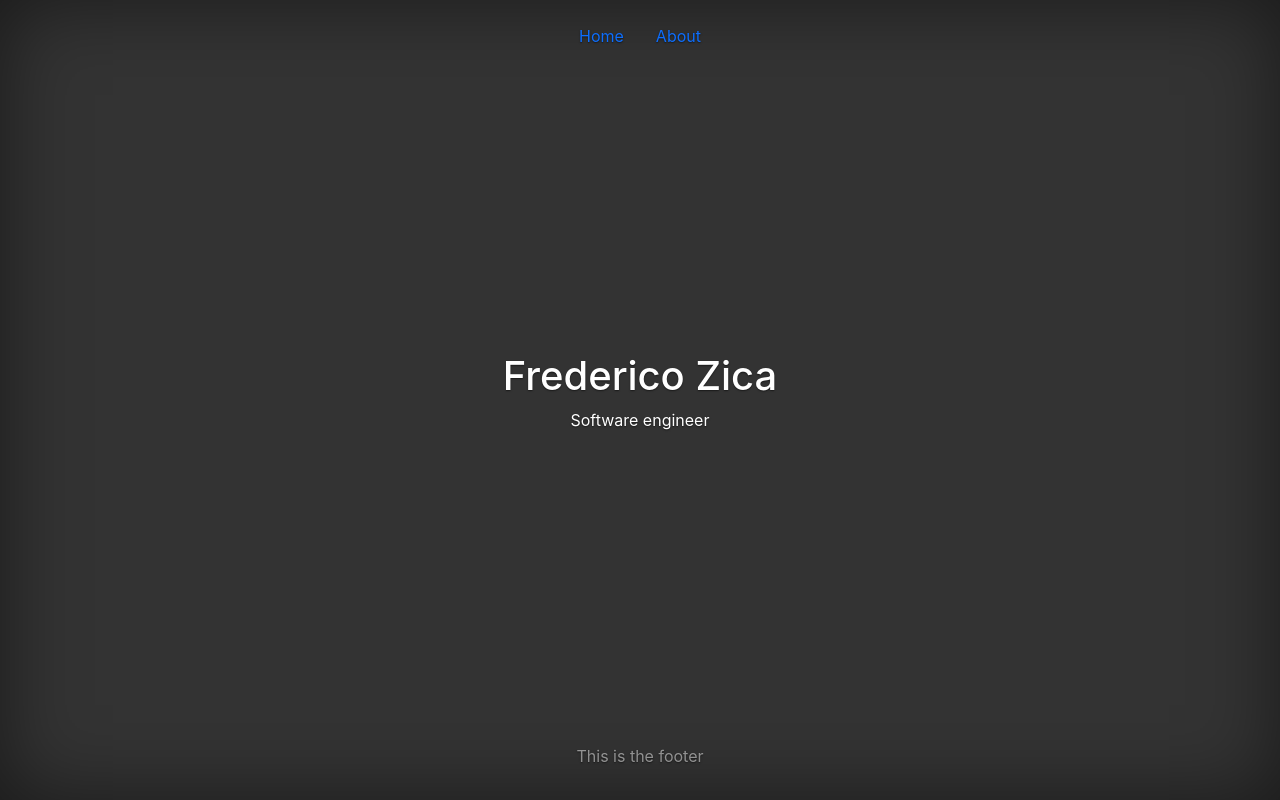
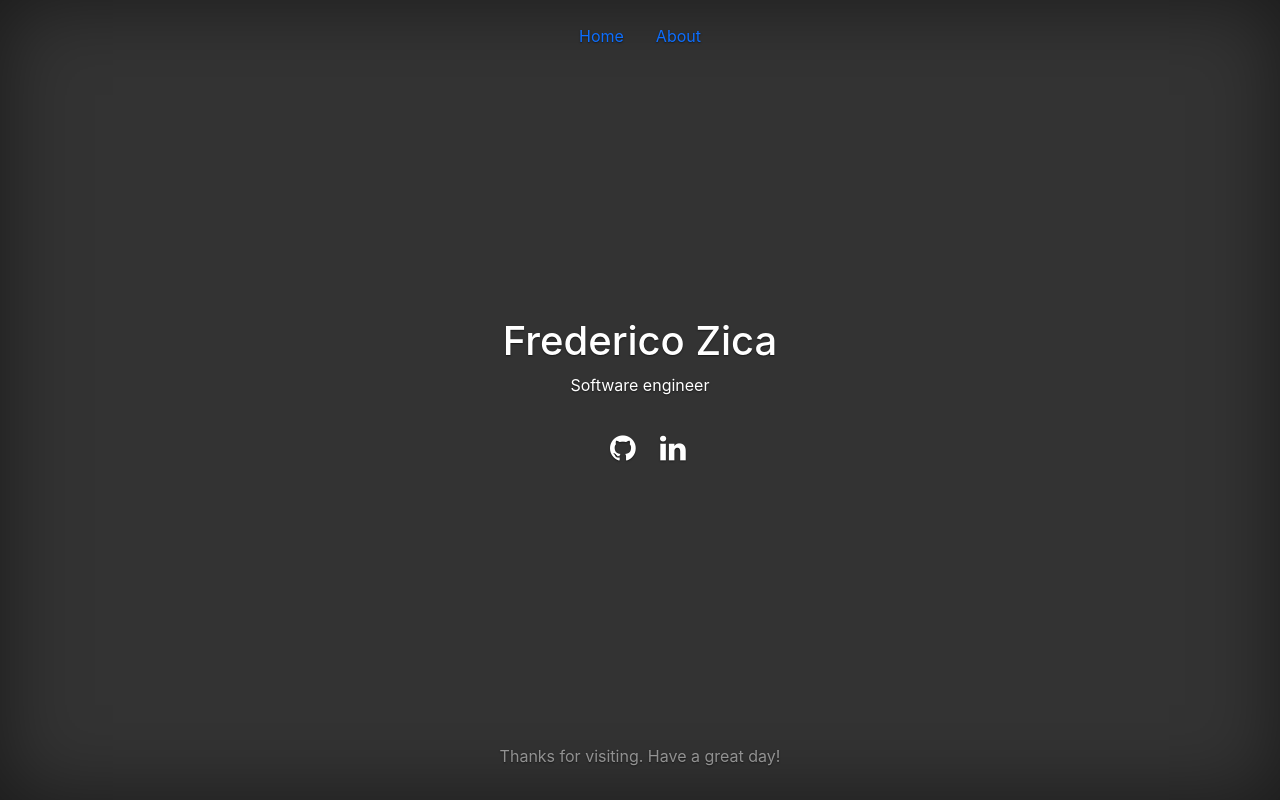
Before and after one commit to fredzica/fredzica.github.io, a React (Create React App) app: page / in a window 1280 px wide. Built offline with nearby package versions, Linux system fonts and the light colour scheme.

Commit message:
social links

```diff
--- a/public/cover.css
+++ b/public/cover.css
@@ -108,3 +108,15 @@ body {
 .mastfoot {
   color: rgba(255, 255, 255, .5);
 }
+
+.fa {
+    padding: 20px;
+    font-size: 30px !important;
+    width: 50px;
+    text-align: center;
+    text-decoration: none;
+  }
+
+.fa:hover {
+    opacity: 0.7;
+  }
--- a/public/index.html
+++ b/public/index.html
@@ -29,6 +29,9 @@
   <!-- Custom CSS -->
   <link href="cover.css" rel="stylesheet">
 
+  <!-- Font awesome -->
+  <link rel="stylesheet" href="https://cdnjs.cloudflare.com/ajax/libs/font-awesome/4.7.0/css/font-awesome.min.css">
+
   <title>Frederico Zica</title>
 </head>
 
--- a/src/App.js
+++ b/src/App.js
@@ -16,10 +16,15 @@ function App() {
       <main role="main" className="inner cover">
         <h1>Frederico Zica</h1>
         <p>Software engineer</p>
+        <a href="https://github.com/fredzica" class="fa fa-github"></a>
+        <a
+          href="https://www.linkedin.com/in/fredericozica/"
+          class="fa fa-linkedin"
+        ></a>
       </main>
-      <footer class="mastfoot mt-auto">
+      <footer className="mastfoot mt-auto">
         <div className="inner">
-          <p>This is the footer</p>
+          <p>Thanks for visiting. Have a great day!</p>
         </div>
       </footer>
     </div>
```
